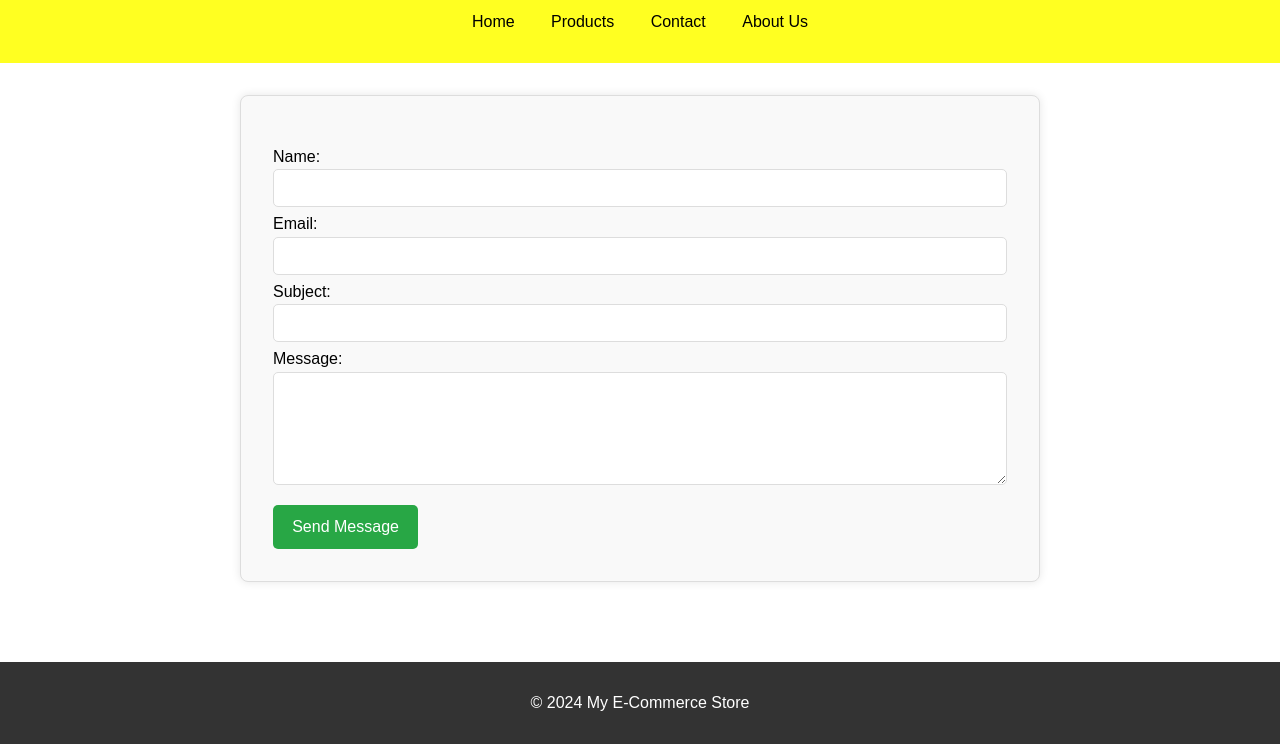
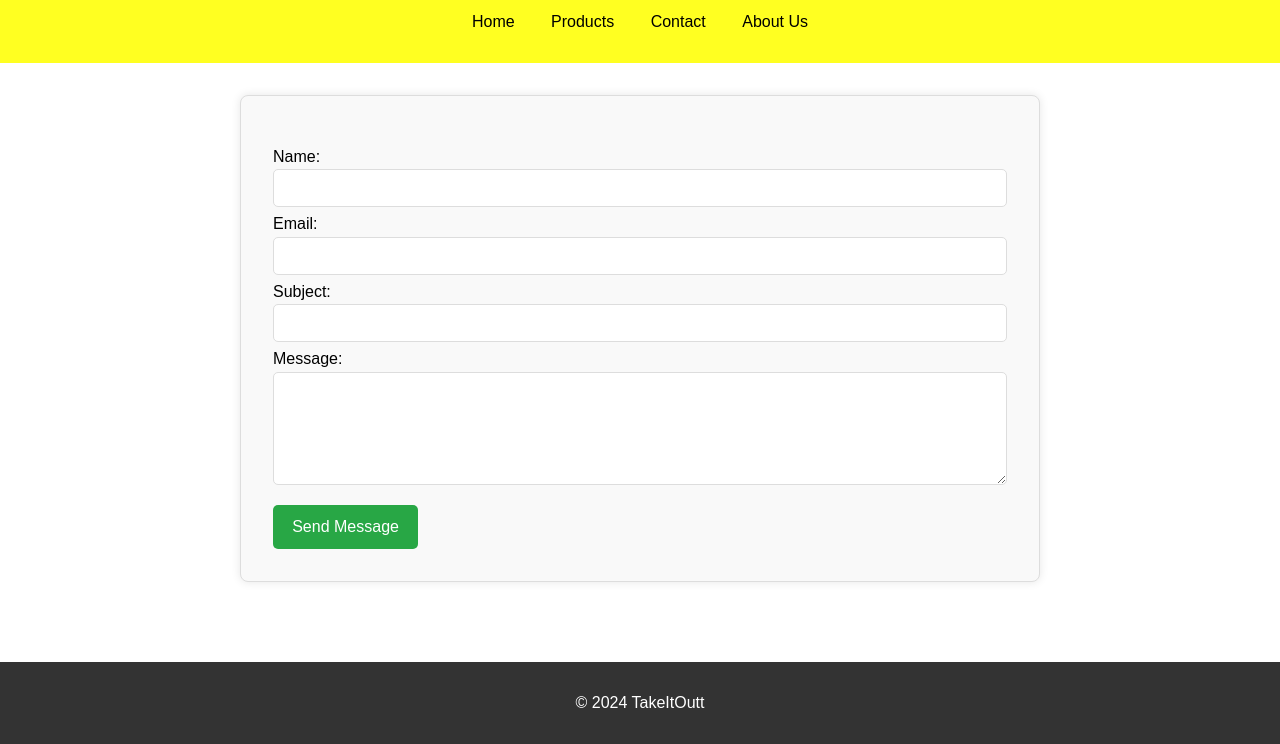
Before and after one commit to nikhilp122/Ecommerce-Site, a plain HTML site: page contact us.html in a window 1280 px wide. Shown: the part 56-800 px from the top of the page. Drawn offline with Linux system fonts and the light colour scheme.

Commit message:
Update contact us.html

```diff
--- a/contact us.html
+++ b/contact us.html
@@ -42,7 +42,7 @@
     </main>
 
     <footer>
-        <p>&copy; 2024 My E-Commerce Store</p>
+        <p>&copy; 2024 TakeItOutt</p>
     </footer>
 </body>
 </html>
```
